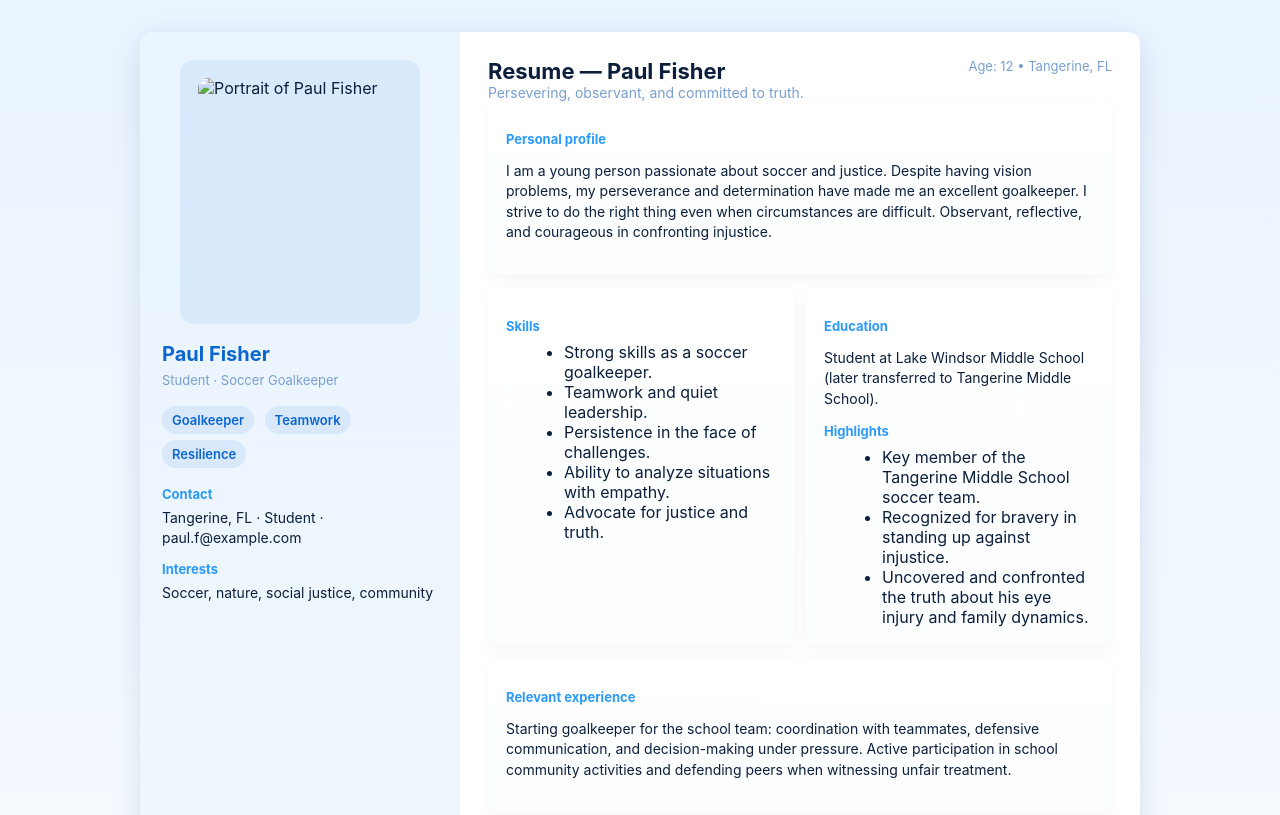
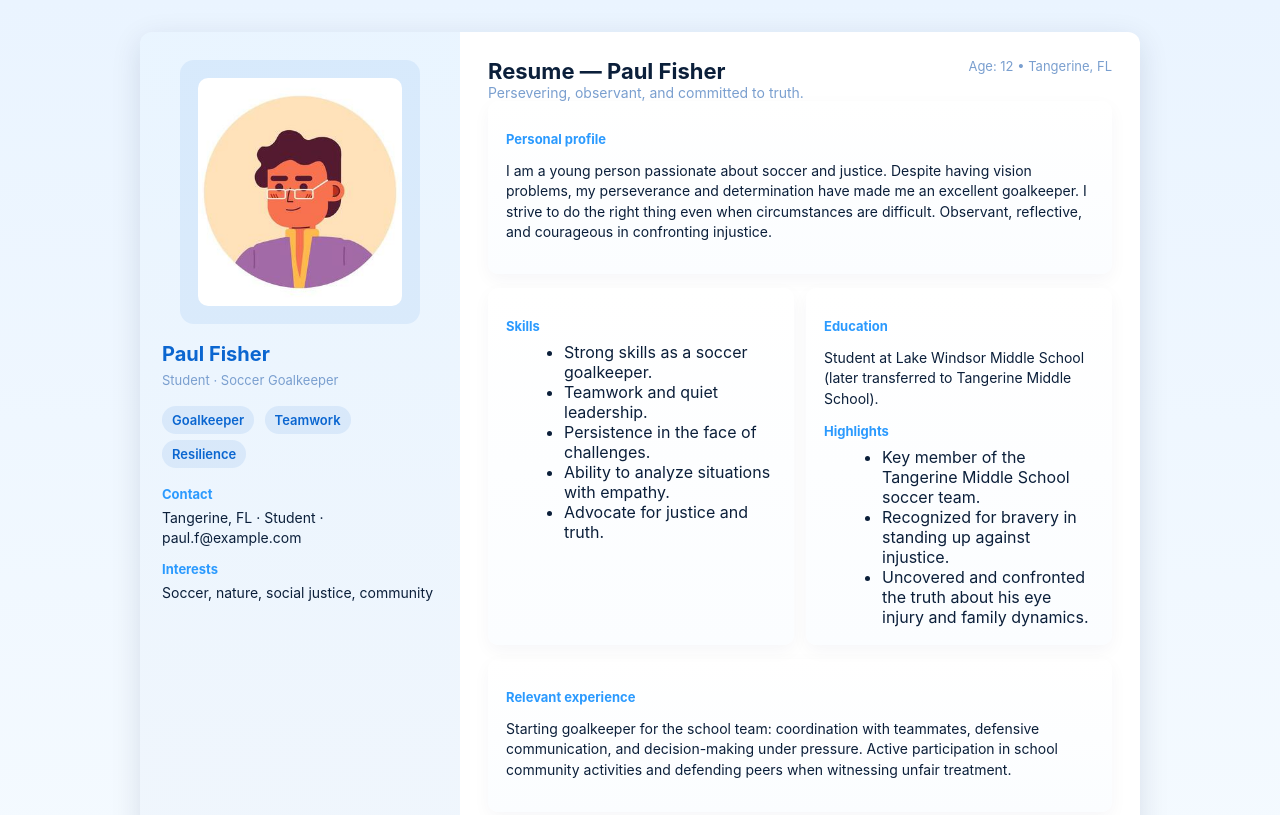
Before and after one commit to matias422/matias422.github.io, a plain HTML site: page index.html in a window 1280 px wide. Shown: the top 815 px of the page. Drawn offline with Linux system fonts and the light colour scheme.

Commit message:
Update index.html

```diff
--- a/index.html
+++ b/index.html
@@ -107,7 +107,7 @@
 
     <aside class="profile-col" aria-label="Personal summary">
       <div class="portrait">
-        <img src="YOUR-IMAGE-URL-HERE.jg" alt="Portrait of Paul Fisher" />
+        <img src="https://matias422.github.io/paul.png">
       </div>
 
       <div class="left-block">
```
